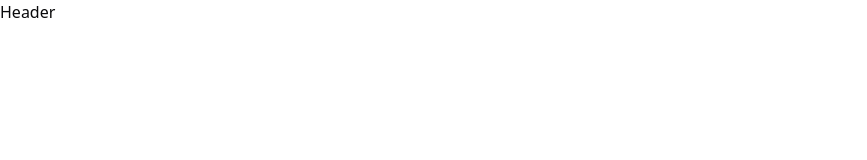
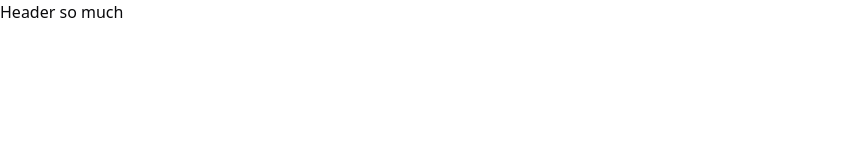
Before and after one commit to Hamziss/MicroBoard, a Next.js app: page / in a window 1280 px wide. Shown: the top 160 px of the page, without its empty margins (0-867 px from the left). Built offline with nearby package versions, Linux system fonts and the light colour scheme.

Commit message:
testing branch

```diff
--- a/src/layouts/index.tsx
+++ b/src/layouts/index.tsx
@@ -5,7 +5,7 @@ export default function MainLayout({
 }) {
   return (
     <>
-      <header>Header</header>
+      <header>Header so much</header>
       <main>{children}</main>
       <footer>Footer</footer>
     </>
```
Also changed, not shown: 1 other file (tests, documents, lock files or other folders).
